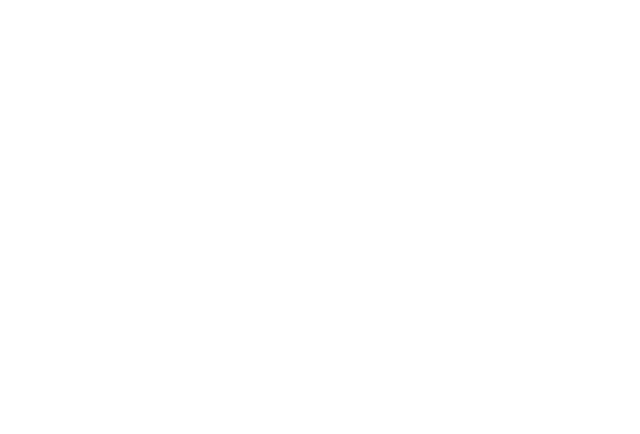
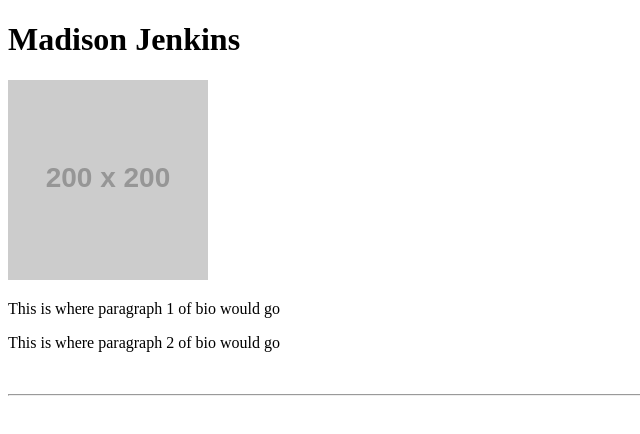
Before and after one commit to mjenkins15/mjenkins15.github.io, a plain HTML site: page index.html in a window 1280 px wide. Shown: the whole page, without its empty margins (0-640 px from the left). Drawn offline with Linux system fonts and the light colour scheme; placeholder pictures from the web are drawn by us.

Commit message:
updating

```diff
--- a/index.html
+++ b/index.html
@@ -6,7 +6,13 @@
 </head>
 
 <body>
+<h1>Madison Jenkins</h1>
+<img src="https://placehold.it/200x200" alt="Madison Jenkins">
 
+
+<p> This is where paragraph 1 of bio would go</p>
+<p> This is where paragraph 2 of bio would go</p>
+<br>
+<hr>
 </body>
-
 </html>
```
